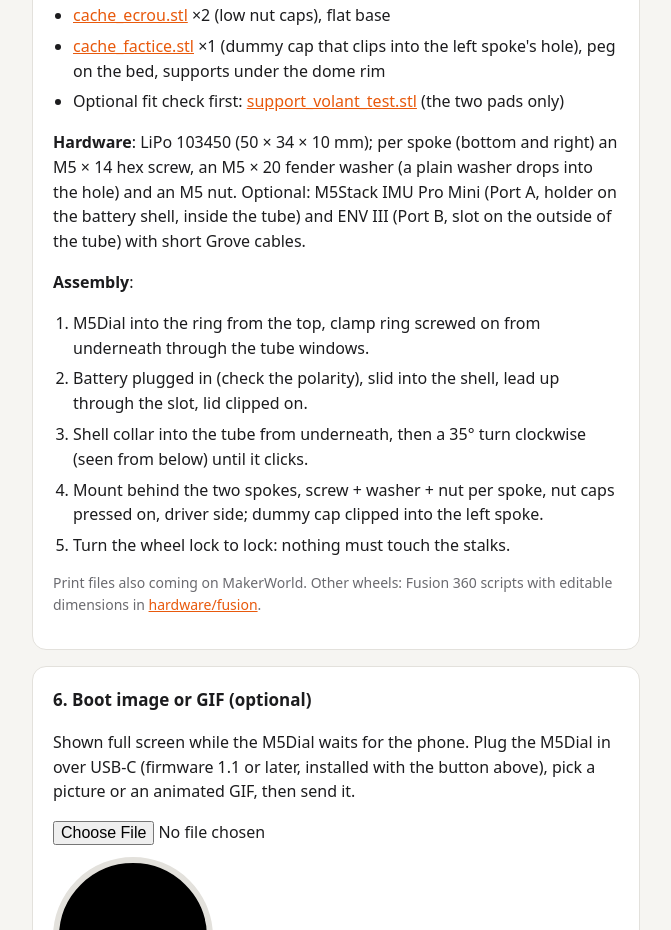
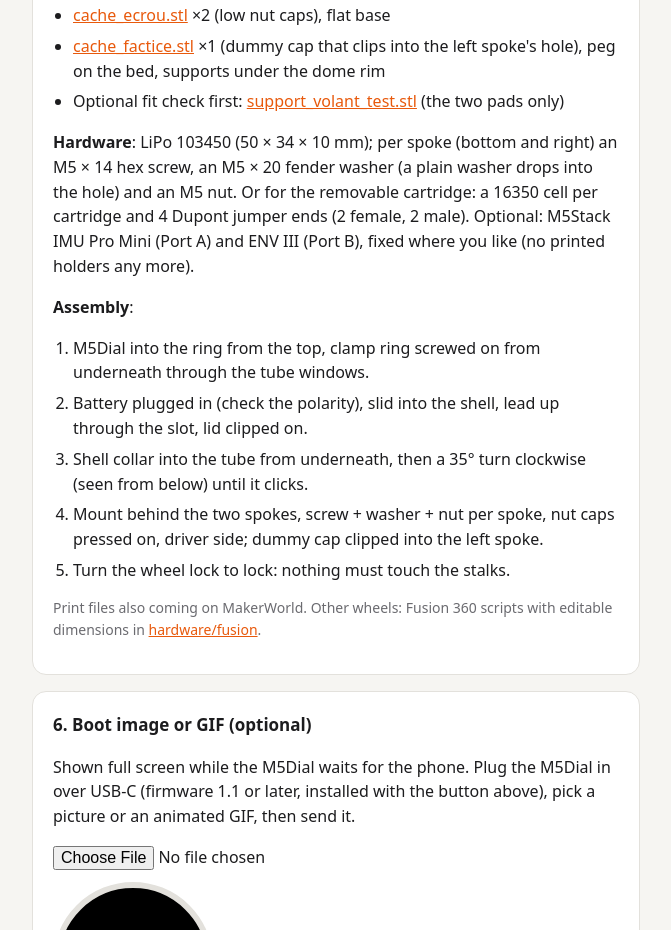
Before and after one commit to poppnn/m5dial-music, a plain HTML site: page docs/index.html in a window 1280 px wide. Shown: the part 2956-3886 px from the top of the page, without its empty margins (304-975 px from the left). Drawn offline with Linux system fonts and the light colour scheme.

Commit message:
Web flasher: hardware line updated (cartridge jumper ends, no sensor holders)
Co-Authored-By: Claude Opus 5.5 <noreply@anthropic.com>

```diff
--- a/docs/index.html
+++ b/docs/index.html
@@ -121,7 +121,7 @@
       <li><a href="https://github.com/poppnn/m5dial-music/blob/main/hardware/cache_factice.stl">cache_factice.stl</a> ×1 (dummy cap that clips into the left spoke's hole), peg on the bed, supports under the dome rim</li>
       <li>Optional fit check first: <a href="https://github.com/poppnn/m5dial-music/blob/main/hardware/support_volant_test.stl">support_volant_test.stl</a> (the two pads only)</li>
     </ul>
-    <p><strong>Hardware</strong>: LiPo 103450 (50 × 34 × 10 mm); per spoke (bottom and right) an M5 × 14 hex screw, an M5 × 20 fender washer (a plain washer drops into the hole) and an M5 nut. Optional: M5Stack IMU Pro Mini (Port A, holder on the battery shell, inside the tube) and ENV III (Port B, slot on the outside of the tube) with short Grove cables.</p>
+    <p><strong>Hardware</strong>: LiPo 103450 (50 × 34 × 10 mm); per spoke (bottom and right) an M5 × 14 hex screw, an M5 × 20 fender washer (a plain washer drops into the hole) and an M5 nut. Or for the removable cartridge: a 16350 cell per cartridge and 4 Dupont jumper ends (2 female, 2 male). Optional: M5Stack IMU Pro Mini (Port A) and ENV III (Port B), fixed where you like (no printed holders any more).</p>
     <p><strong>Assembly</strong>:</p>
     <ol>
       <li>M5Dial into the ring from the top, clamp ring screwed on from underneath through the tube windows.</li>
```
